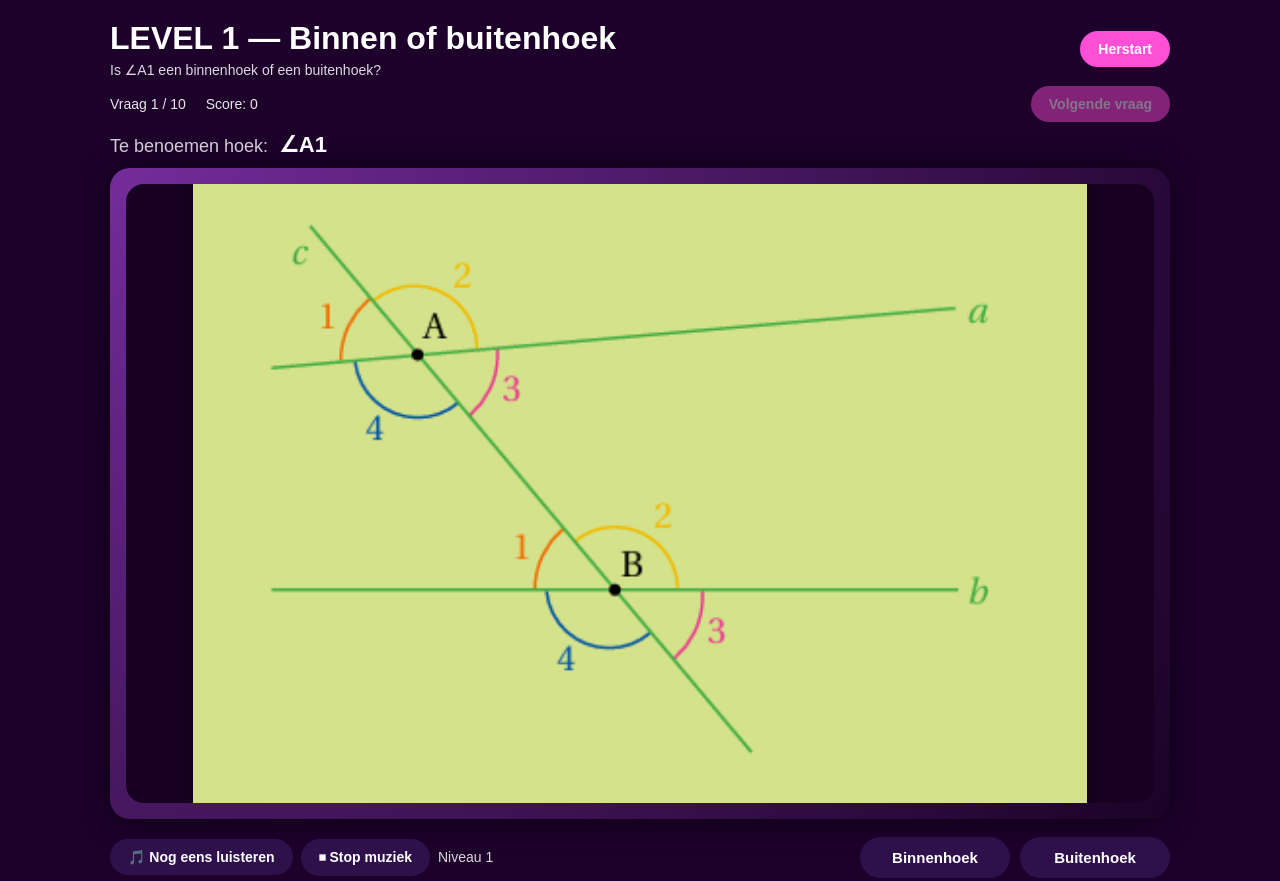
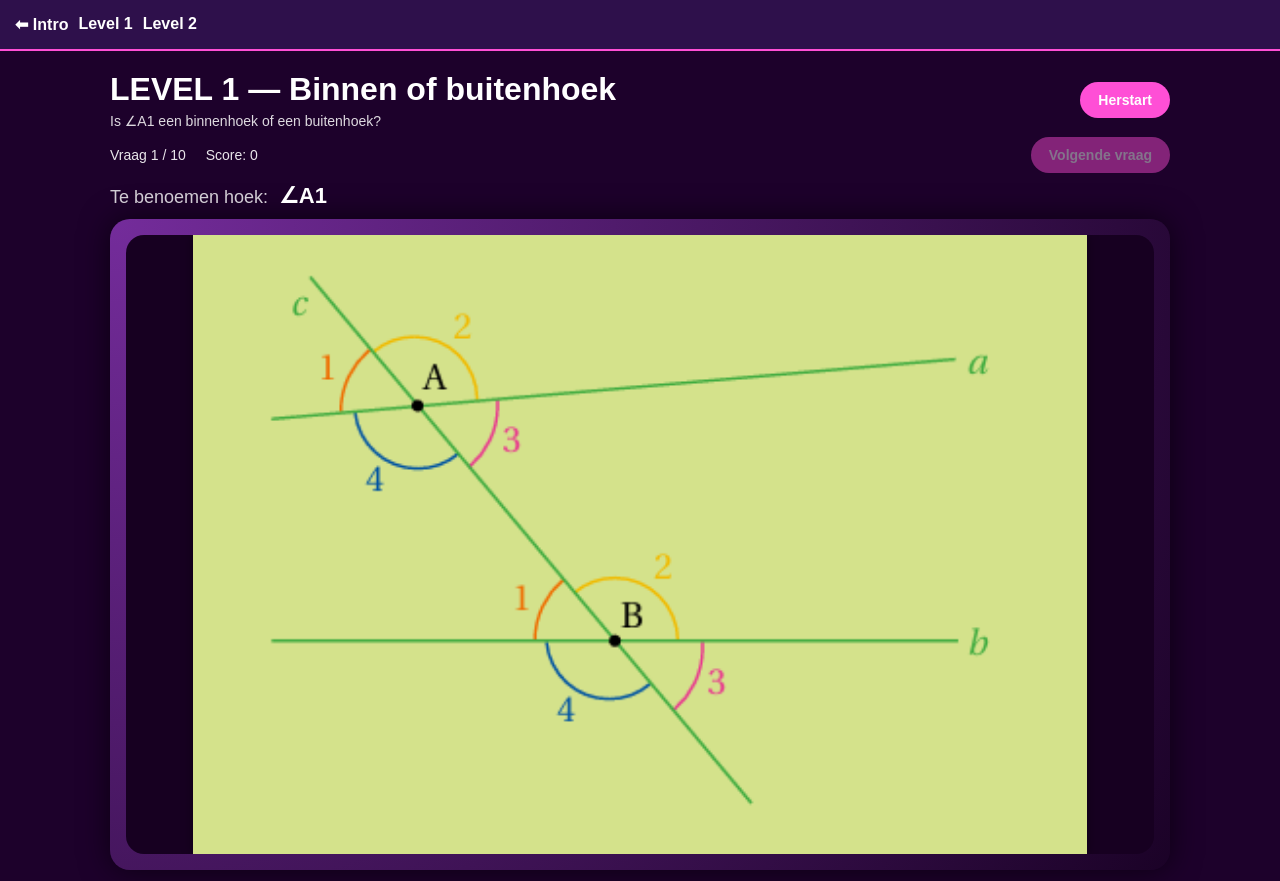
Before and after one commit to Intunez/2SoundAgles, a plain HTML site: page level1.html in a window 1280 px wide. Shown: the top 881 px of the page. Drawn offline with Linux system fonts and the light colour scheme.

Commit message:
Update level1.html

```diff
--- a/level1.html
+++ b/level1.html
@@ -192,6 +192,18 @@
   </style>
 </head>
 <body>
+  <div class="nav-buttons" style="
+  display:flex;
+  gap:10px;
+  padding:15px;
+  background:#2e104b;
+  border-bottom:2px solid #ff4fd6;
+">
+  <a href="intro.html" style="color:white; text-decoration:none; font-weight:bold;">⬅ Intro</a>
+  <a href="level1.html" style="color:white; text-decoration:none; font-weight:bold;">Level 1</a>
+  <a href="level2.html" style="color:white; text-decoration:none; font-weight:bold;">Level 2</a>
+</div>
+
 <div class="page">
   <div class="top-bar">
     <div>
```
